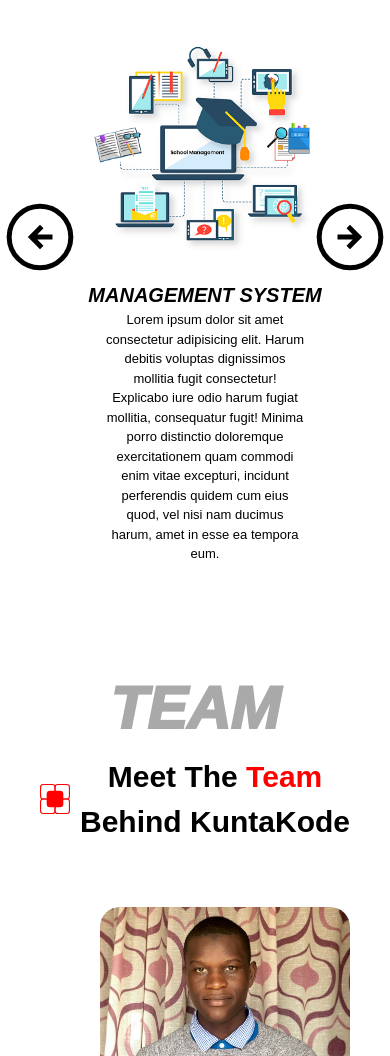
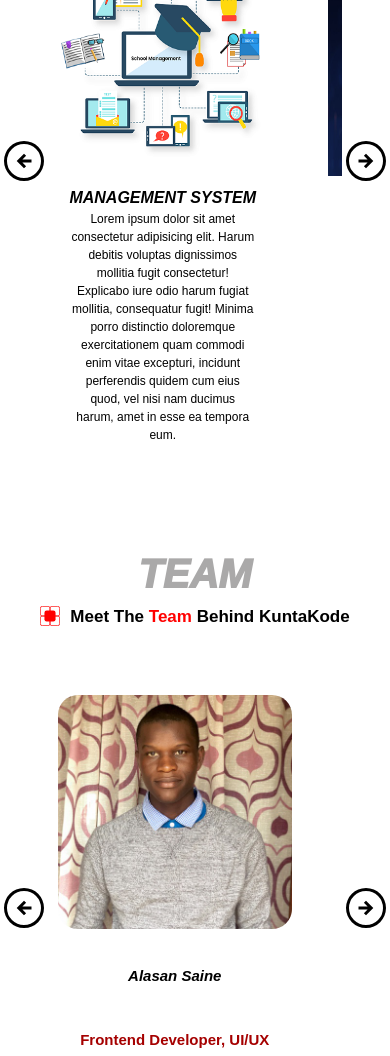
Before and after one commit to KuntaKode/KuntaKode-frontend, a plain HTML site: page pages/index.html in a window 390 px wide. Shown: the part 230-1286 px from the top of the page. Drawn offline with Linux system fonts and the light colour scheme.

Commit message:
mobile first approach adopted and improved responsiveness

```diff
--- a/pages/index.html
+++ b/pages/index.html
@@ -12,6 +12,7 @@
 </head>
 
 <body>
+    <main>
     <section class="projects" id="projects">
         <h2 class="section-title">PROJECTS</h2>
         <div class="section-sub-title-container row-flex">
@@ -189,6 +190,7 @@
         <img src="../assets/arrow-right.svg" alt="next" id="next-member" class="next">
         <div class="dots-container" id="dots-container"></div>
     </section>
+    </main>
     <script src="../scripts/script.js"></script>
 </body>
 
--- a/styles/style.css
+++ b/styles/style.css
@@ -14,7 +14,7 @@ body{
 
 /*style for projects and team begins here*/
 .section-title{
-    font-size: 6rem;
+    font-size: 4rem;
     font-weight: 1000;
     color: rgb(170, 169, 169);
     font-style: italic;
@@ -24,7 +24,7 @@ body{
 }
 
 .title-icon{
-    height: 3rem;
+    height: 2rem;
     margin: 0;
 }
 
@@ -41,7 +41,7 @@ body{
 }
 .section-sub-title-container{
     justify-content: center;
-    font-size: 3rem;
+    font-size: 1.7rem;
     gap: 1rem;
     margin-bottom: 3rem;
     font-weight: bold;
@@ -74,35 +74,30 @@ body{
     overflow-x: scroll; /* Change to 'scroll' to enable native snapping */
     width: 95%;
     -webkit-overflow-scrolling: touch;
-    margin: 0 4rem;
+    margin: 0 auto;
     scroll-snap-type: x mandatory; /* Snap horizontally, must snap to a point */
 }
 
 .member-card, .project-card {
     flex-shrink: 0;
     text-align: center;
-    width: 30rem; /* Fixed width, good */
     background-color: white;
     scroll-snap-align: start;
-}
-
-@media (max-width: 41.2rem) {
-  .member-card, .project-card{
-    max-width: 25rem;
-  }
 }
 
 .project-card{
   padding: 0;
   justify-content: center;
   padding-bottom: 2rem;
+  max-width: 23rem;
 }
 
 .member-card{
   justify-content: space-evenly;
-  padding: 2rem;
+  padding: 1rem;
   border-radius: 2rem;
-  height: 50rem;
+  height: max(35rem, 60vh);
+  max-width: 60vw;
 }
 
 /*Hide scrollbar visually while retaining functionality */
@@ -127,17 +122,17 @@ body{
 }
 
 .project-title{
-    font-size: 2rem;
+    font-size: 1.6rem;
 }
 
 .project-description{
     margin: 0 auto;
-    font-size: 1.3rem;
+    font-size: 1.2rem;
     width: 80%;
 }
 
-.member-name{
-    font-size: 2.5rem;
+.member-name, .member-role{
+    font-size: 1.5rem;
 }
 
 .member-img{
@@ -148,7 +143,6 @@ body{
 .member-role{
     color: rgb(165, 0, 0);
     font-weight: 700;
-    font-size: 2rem;
 }
 
 .socialmedia{
@@ -163,7 +157,7 @@ body{
 
 .previous, .previous-project, .next, .next-project{
   position: absolute;
-  width: 8rem;
+  width: 4.8rem;
   cursor: pointer;
   top: 50%;
   z-index: 1;
@@ -203,3 +197,38 @@ body{
     cursor: not-allowed;
 }
 /*style for projects and team ends here*/
+
+@media (min-width: 41.2rem) {
+  .member-card, .project-card{
+    max-width: 30rem; /* Fixed width, good */
+  }
+  .member-card{
+  padding: 2rem;
+  height: 50rem;
+  }
+
+  .section-title{
+    font-size: 6rem;
+  }
+  .sub-title{
+    font-size: 3rem;
+  }
+  .title-icon{
+    height: 3rem;
+}
+.previous, .previous-project, .next, .next-project{
+    width: 7.5rem;
+}
+.members-container, .project-container{
+    margin: 0 4rem;
+}
+.member-name{
+    font-size: 2.5rem;
+}
+.project-title{
+    font-size: 2rem;
+}
+.project-description{
+    font-size: 1.3rem;
+}
+}
```
